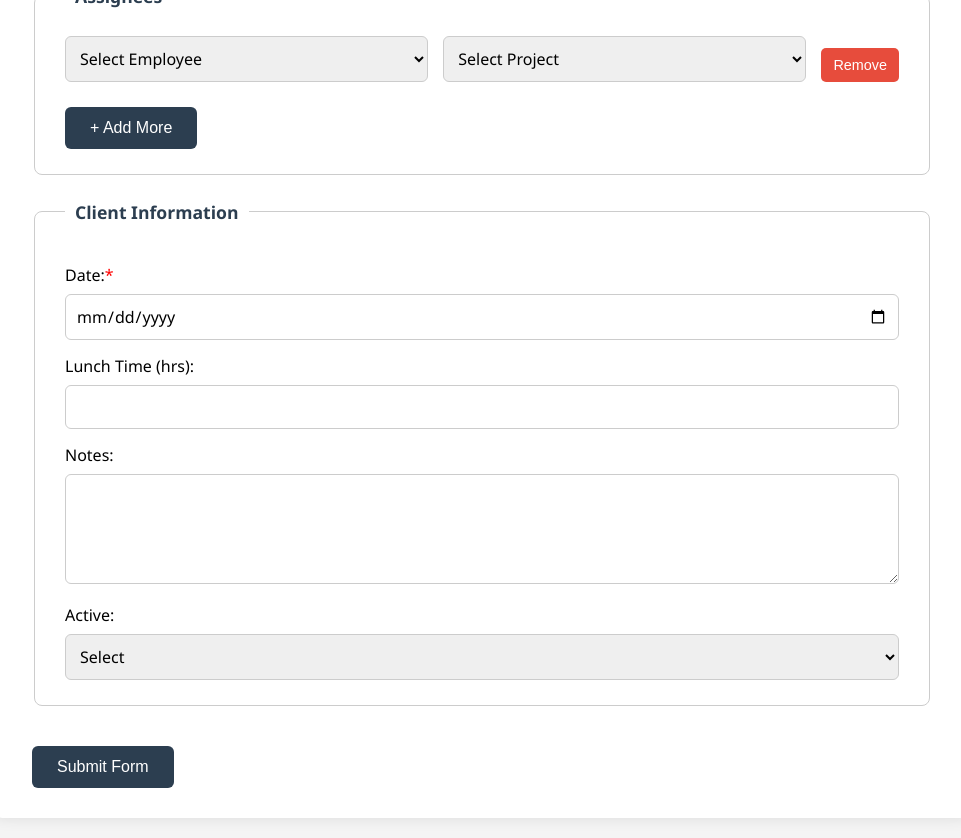
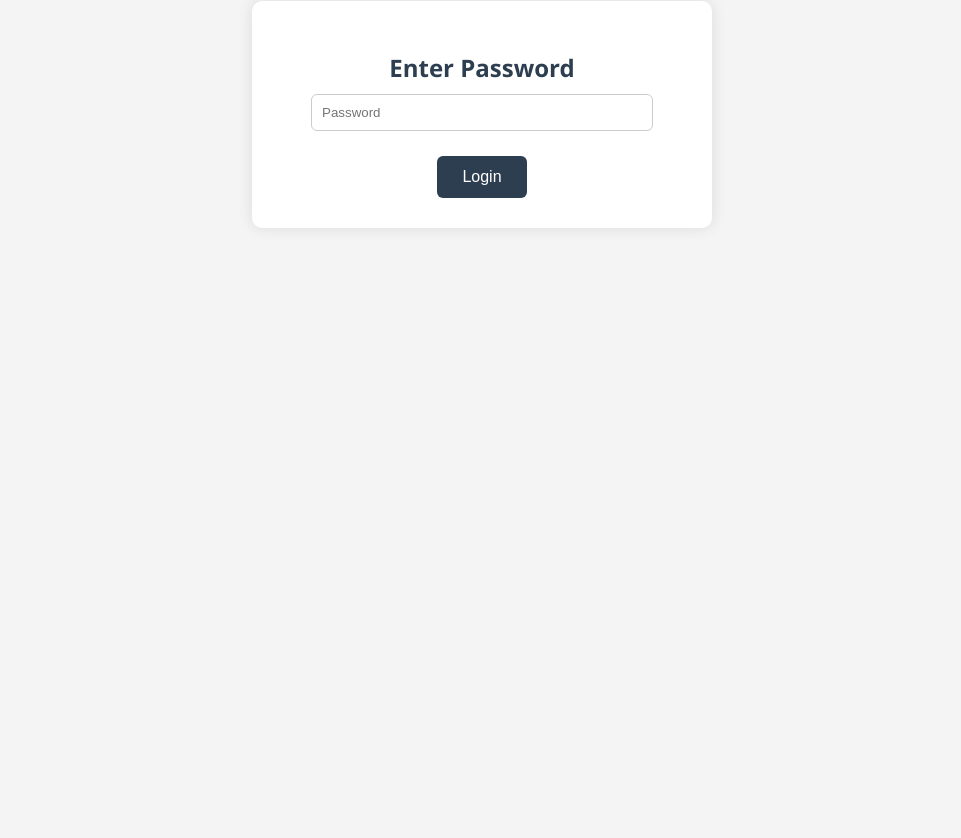
Before and after one commit to BrennerCox/Monday.com, a plain HTML site: page index.html in a window 1280 px wide. Shown: the part 119-957 px from the top of the page, without its empty margins (158-1119 px from the left). After the commit the page ends 800 px from the top, so only its background shows below. Drawn offline with Linux system fonts and the light colour scheme.

Commit message:
Update index.html

```diff
--- a/index.html
+++ b/index.html
@@ -19,6 +19,7 @@
       padding: 30px 40px;
       border-radius: 10px;
       box-shadow: 0 0 15px rgba(0,0,0,0.1);
+      display: none; /* hidden until password is entered */
     }
 
     h2 {
@@ -49,7 +50,6 @@
     }
 
     input[type="text"],
-    input[type="date"],
     input[type="file"],
     input[type="number"],
     textarea,
@@ -103,16 +103,44 @@
     .remove-btn:hover {
       background-color: #c0392b;
     }
+
+    #loginBox {
+      max-width: 400px;
+      margin: 100px auto;
+      background: #fff;
+      padding: 30px;
+      border-radius: 10px;
+      box-shadow: 0 0 15px rgba(0,0,0,0.1);
+      text-align: center;
+    }
+
+    #loginBox input {
+      padding: 10px;
+      width: 80%;
+      margin: 10px 0;
+      border: 1px solid #ccc;
+      border-radius: 6px;
+    }
 </style>
 </head>
 <body>
-<div class="container">
+
+<!-- Password login screen -->
+<div id="loginBox">
+  <h2>Enter Password</h2>
+  <input type="password" id="passwordInput" placeholder="Password" />
+  <br/>
+  <button onclick="checkPassword()">Login</button>
+  <p id="errorMsg" style="color:red; display:none;">Incorrect password!</p>
+</div>
+
+<!-- Protected content -->
+<div class="container" id="protectedContent">
 <h2>Staff Allocation + Labor Cost</h2>
 <form id="myForm">
 <fieldset>
 <legend>Assignees</legend>
 <div id="employeeProjectWrapper">
-<!-- Initial Employee-Project Row -->
 <div class="employee-project">
 <select name="employee_name[]" required>
 <option value="">Select Employee</option>
@@ -125,7 +153,6 @@
 <option>Yendry</option>
 <option>Chicote</option>
 </select>
-
 <select name="project[]" required>
 <option value="">Select Project</option>
 <option>Golan</option>
@@ -138,18 +165,16 @@
 <option>Jensen Paver Extension</option>
 <option>Jensen Misc</option>
 </select>
-
 <button type="button" class="remove-btn" onclick="removeRow(this)">Remove</button>
 </div>
 </div>
-
 <button type="button" onclick="addEmployeeProject()">+ Add More</button>
 </fieldset>
 
 <fieldset>
 <legend>Client Information</legend>
-<label>Date:<span style="color: red;">*</span></label>
-<input type="date" name="submitted_date" required />
+<label>Date (MM-DD-YYYY):<span style="color: red;">*</span></label>
+<input type="text" name="submitted_date" placeholder="MM-DD-YYYY" pattern="^(0[1-9]|1[0-2])-([0-2][0-9]|3[01])-\d{4}$" required />
 
 <label>Lunch Time (hrs):</label>
 <input type="number" name="lunch_time" min="0" step="0.5"/>
@@ -170,12 +195,24 @@
 </div>
 
 <script>
+  // ===== Password Protection =====
+  const PASSWORD = "BCOps1!"; // <-- set your password here
+
+  function checkPassword() {
+    const input = document.getElementById("passwordInput").value;
+    if (input === PASSWORD) {
+      document.getElementById("loginBox").style.display = "none";
+      document.getElementById("protectedContent").style.display = "block";
+    } else {
+      document.getElementById("errorMsg").style.display = "block";
+    }
+  }
+
+  // ===== Add/Remove Employees =====
   function addEmployeeProject() {
     const wrapper = document.getElementById("employeeProjectWrapper");
-
     const div = document.createElement("div");
     div.classList.add("employee-project");
-
     div.innerHTML = `
 <select name="employee_name[]" required>
 <option value="">Select Employee</option>
@@ -188,7 +225,6 @@
 <option>Yendry</option>
 <option>Chicote</option>
 </select>
-
 <select name="project[]" required>
 <option value="">Select Project</option>
 <option>Golan</option>
@@ -201,24 +237,20 @@
 <option>Jensen Paver Extension</option>
 <option>Jensen Misc</option>
 </select>
-
 <button type="button" class="remove-btn" onclick="removeRow(this)">Remove</button>
     `;
-
     wrapper.appendChild(div);
   }
 
   function removeRow(button) {
-    const row = button.parentNode;
-    row.remove();
+    button.parentNode.remove();
   }
 
+  // ===== Form Submission =====
   document.getElementById("myForm").addEventListener("submit", async function(e) {
     e.preventDefault();
 
     const formData = new FormData(this);
-
-    // Collect employee/project pairs
     const employeeNames = formData.getAll("employee_name[]");
     const projects = formData.getAll("project[]");
 
@@ -227,7 +259,6 @@
       project: projects[i] || ""
     }));
 
-    // Build clean payload
     const payload = {
       submitted_date: formData.get("submitted_date"),
       lunch_time: formData.get("lunch_time"),
@@ -246,13 +277,9 @@
         mode: "cors"
       });
 
-      const responseText = await response.text();
-      console.log("Webhook Response:", response.status, responseText);
-
       if (response.ok) {
         alert("Form submitted successfully!");
         this.reset();
-        // Reset employee-project wrapper to default one row
         document.getElementById("employeeProjectWrapper").innerHTML = `
 <div class="employee-project">
 <select name="employee_name[]" required>
@@ -285,7 +312,7 @@
       }
     } catch (error) {
       console.error("Error:", error);
-      alert("Error submitting form: " + error.message + "\n\nIf it's a CORS issue, test via Postman or a backend proxy.");
+      alert("Error submitting form: " + error.message);
     }
   });
 </script>
```
Lines whose indentation alone changed are shown as unchanged.
